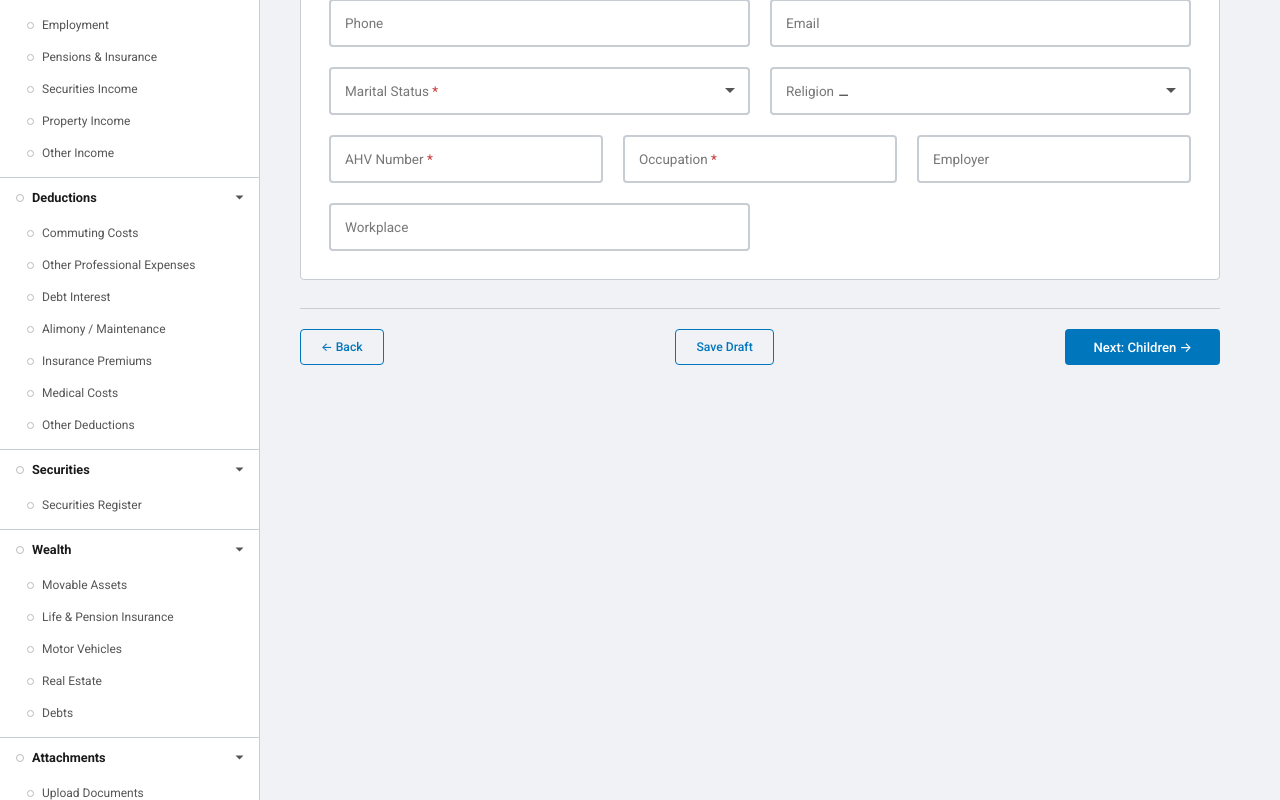
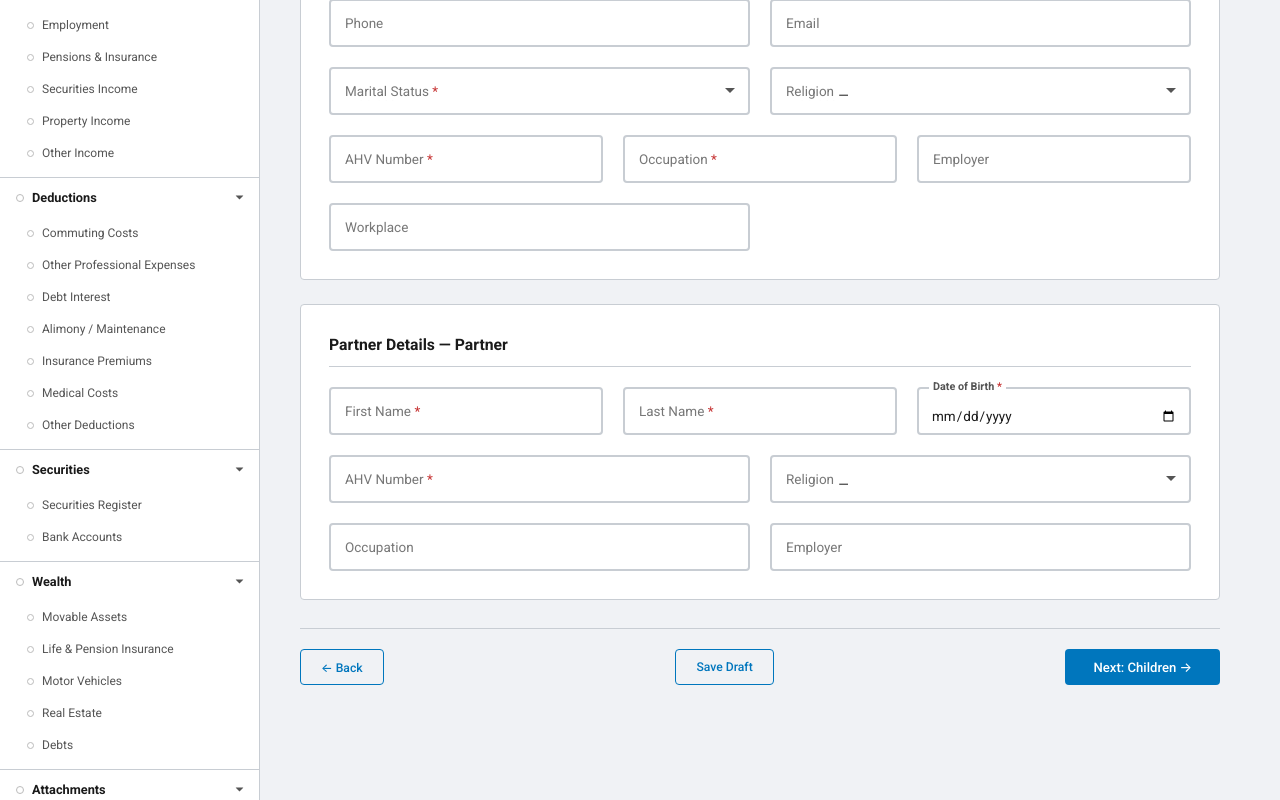
Before and after one commit to eth-bmai-fs26/project3-agentic-tax-filler, a React (Vite) app in the folder EnvDemoV1/: page /#/personal in a window 1280 px wide. Shown: the part 483-1283 px from the top of the page. Built offline with nearby package versions, Linux system fonts and the light colour scheme.

Commit message:
partner details bank accounts in nav link

```diff
--- a/EnvDemoV1/src/components/Sidebar.tsx
+++ b/EnvDemoV1/src/components/Sidebar.tsx
@@ -59,6 +59,11 @@ const sections: SidebarSection[] = [
     label: 'Securities',
     items: [
       { path: '/wealth', label: 'Securities Register', key: 'wealth' },
+      /* fix: Added bank accounts as a visible nav item.
+         Bank accounts were rendered on the securities page (WealthPage sub='securities')
+         but the agent couldn't navigate to them because there was no sidebar link.
+         This points to the same /wealth route where bank accounts live. ── */
+      { path: '/wealth', label: 'Bank Accounts', key: 'wealth-bankaccounts' },
     ],
   },
   {
@@ -113,8 +118,6 @@ export default function Sidebar() {
 
   return (
     <nav className="sidebar" aria-label="Tax filing navigation">
-      {/* Prior year toggle removed for demo */}
-
       <a
         id="nav-back-overview"
         className="sidebar-back"
@@ -155,7 +158,7 @@ export default function Sidebar() {
             {openSections[section.key] && (
               <ul className="sidebar-items">
                 {section.items.map(item => (
-                  <li key={item.path}>
+                  <li key={item.path + item.key}>
                     <a
                       id={`nav-${item.key}`}
                       className={isItemActive(item.path) ? 'active' : ''}
--- a/EnvDemoV1/src/pages/PersonalPage.tsx
+++ b/EnvDemoV1/src/pages/PersonalPage.tsx
@@ -48,7 +48,6 @@ export default function PersonalPage({ sub }: PersonalPageProps) {
   const { data } = useForm();
   const navigate = useNavigate();
   const isMarried = data.personal.main.maritalstatus === 'married';
-  const [activeTab, setActiveTab] = useState<'taxpayer' | 'partner'>('taxpayer');
 
   const fullName = [data.personal.main.firstName, data.personal.main.lastName].filter(Boolean).join(' ') || 'Taxpayer';
   const partnerName = [data.personal.partner.firstName, data.personal.partner.lastName].filter(Boolean).join(' ') || 'Partner';
@@ -59,27 +58,13 @@ export default function PersonalPage({ sub }: PersonalPageProps) {
       <div>
         <h1>Taxpayer Details</h1>
 
-        {isMarried && (
-          <div className="person-tabs">
-            <button
-              className={`person-tab${activeTab === 'taxpayer' ? ' active' : ''}`}
-              onClick={() => setActiveTab('taxpayer')}
-            >
-              {fullName}
-              <span className="tab-warning">!</span>
-            </button>
-            <button
-              className={`person-tab${activeTab === 'partner' ? ' active' : ''}`}
-              onClick={() => setActiveTab('partner')}
-            >
-              {partnerName}
-              <span className="tab-warning">!</span>
-            </button>
-          </div>
-        )}
+        {/* ── FIX: Both taxpayer and partner
+            sections render simultaneously so scanPage() can discover
+            ALL fields. Previously partner fields were behind an
+            activeTab === 'partner' condition, making them invisible
+            to the agent's scanPage() call. ── */}
 
-        {(!isMarried || activeTab === 'taxpayer') && (
-          <FormSection title="Personal Details" id="section-personal-main">
+        <FormSection title={isMarried ? `Personal Details — ${fullName}` : 'Personal Details'} id="section-personal-main">
           <div className="form-grid-3">
             <FormField page="personal" section="main" name="firstName" label="First Name" required />
             <FormField page="personal" section="main" name="lastName" label="Last Name" required />
@@ -111,10 +96,9 @@ export default function PersonalPage({ sub }: PersonalPageProps) {
             <FormField page="personal" section="main" name="workplace" label="Workplace" />
           </div>
         </FormSection>
-        )}
 
-        {isMarried && activeTab === 'partner' && (
-          <FormSection title="Partner Details" id="section-personal-partner">
+
+          <FormSection title={`Partner Details — ${partnerName}`} id="section-personal-partner">
             <div className="form-grid-3">
               <FormField page="personal" section="partner" name="firstName" label="First Name" required />
               <FormField page="personal" section="partner" name="lastName" label="Last Name" required />
@@ -129,7 +113,7 @@ export default function PersonalPage({ sub }: PersonalPageProps) {
               <FormField page="personal" section="partner" name="employer" label="Employer" />
             </div>
           </FormSection>
-        )}
+
 
         <FormNav
           onNext={() => navigate('/personal/children')}
```
Lines whose indentation alone changed are shown as unchanged.
